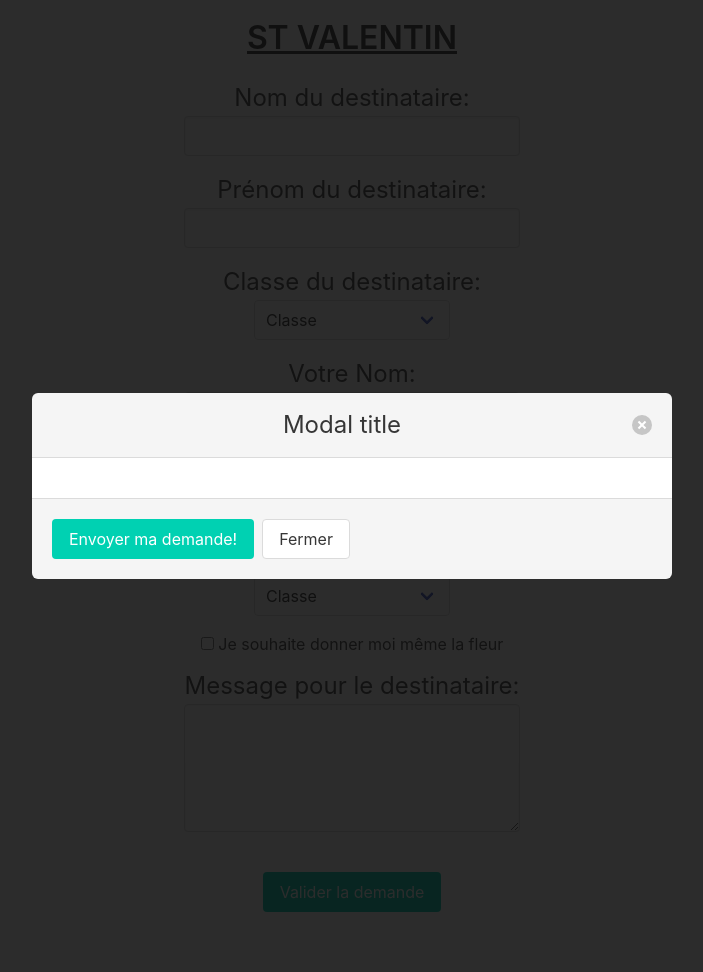
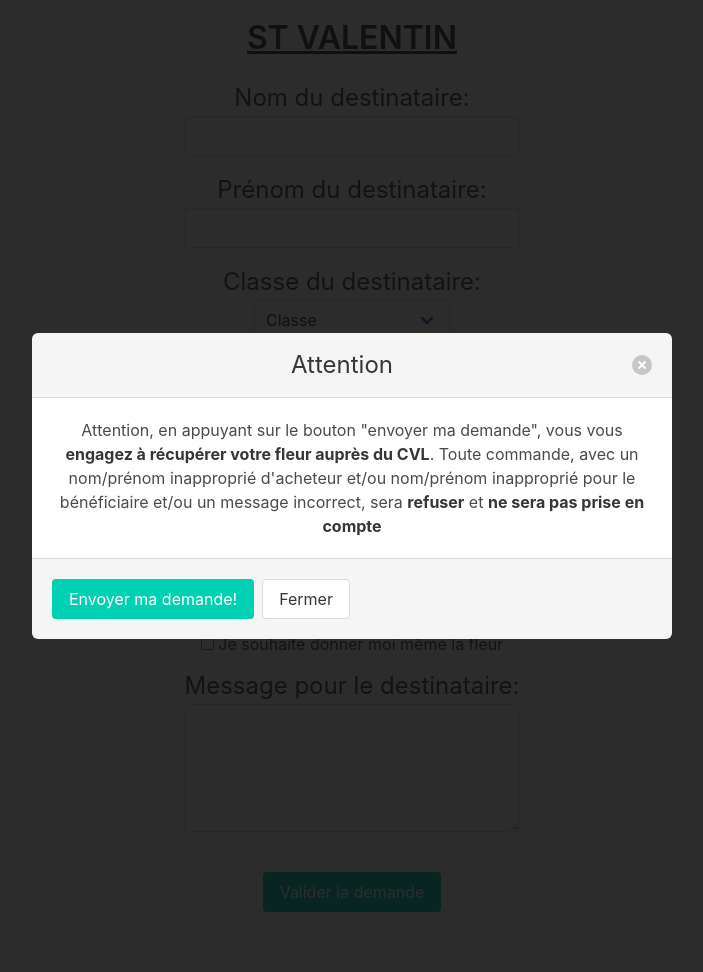
Before and after one commit to Matyu9/CVL-COMMANDE-FLEUR, a Flask app: page / in a window 1280 px wide, after a click on "Valider la demande". Shown: the whole page, without its empty margins (288-991 px from the left). Run offline with Flask 3, Linux system fonts and the light colour scheme; parts of the project's set-up code (start-up, migrations or seed data) failed here and were passed over.

Commit message:
Edit popup confirmation
Took 16 minutes

```diff
--- a/templates/home-no-login.html
+++ b/templates/home-no-login.html
@@ -134,15 +134,15 @@
                 <div class="modal-background"></div>
                 <div class="modal-card">
                     <header class="modal-card-head">
-                        <p class="modal-card-title">Modal title</p>
-                        <button class="delete" aria-label="close"></button>
+                        <p class="modal-card-title bg-warning text-danger">Attention</p>
+                        <button class="delete" aria-label="close" type="button"></button>
                     </header>
                     <section class="modal-card-body">
-                        <!-- Content ... -->
+                        <p>Attention, en appuyant sur le bouton "envoyer ma demande", vous vous <strong>engagez à récupérer votre fleur auprès du CVL</strong>. Toute commande, avec un nom/prénom inapproprié d'acheteur et/ou nom/prénom inapproprié pour le bénéficiaire et/ou un message incorrect, sera <strong>refuser</strong> et <strong>ne sera pas prise en compte</strong></p>
                     </section>
                     <footer class="modal-card-foot">
                         <button class="button is-primary" type="submit">Envoyer ma demande!</button>
-                        <button class="button">Fermer</button>
+                        <button class="button" type="button">Fermer</button>
                     </footer>
                 </div>
             </div>
```
